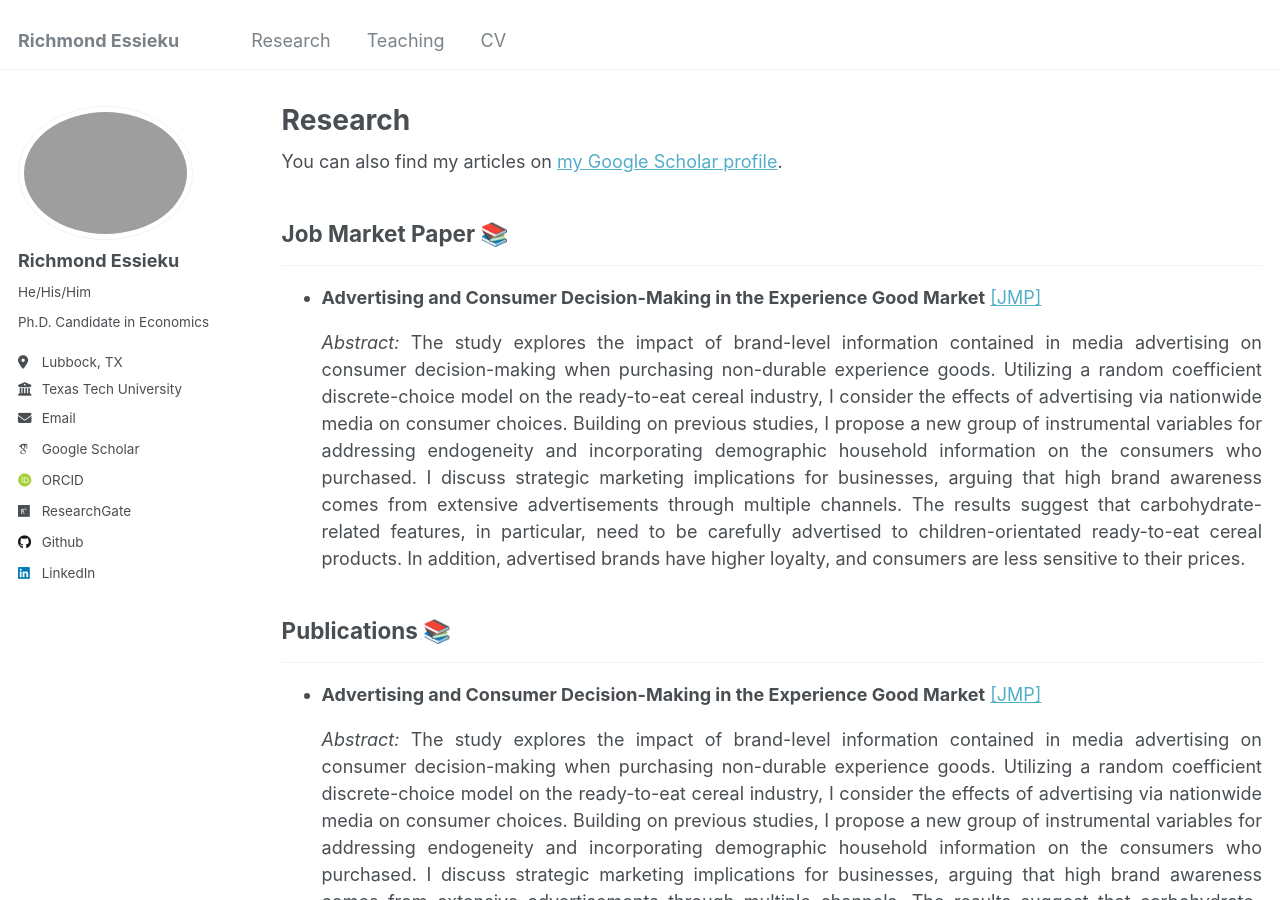
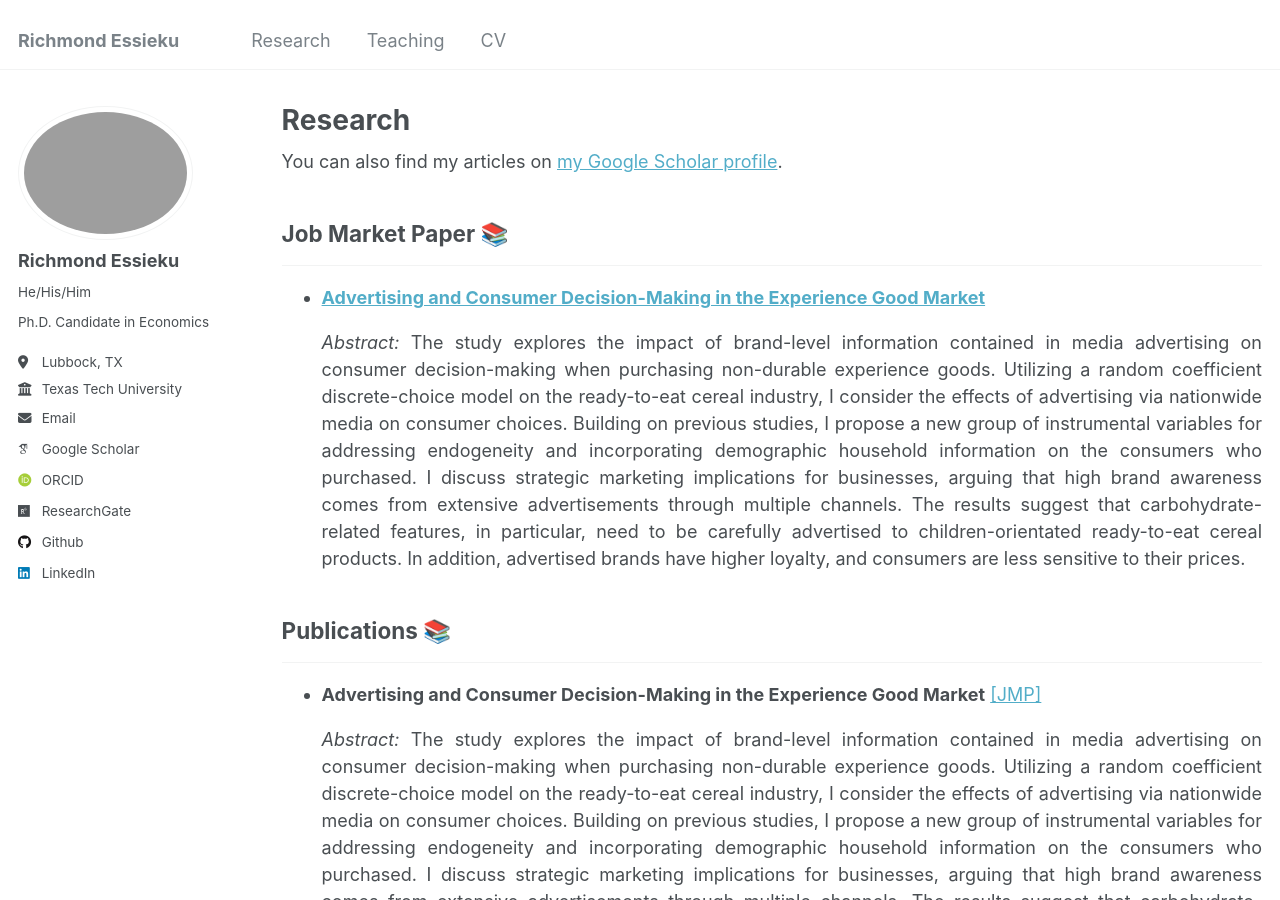
Before and after one commit to essieku/essieku.github.io, a Jekyll site: the page built from _pages/publications.html, in a window 1280 px wide and 900 px high. Built offline with Jekyll 4.4.1, drawn with Linux system fonts in a browser that asks for light colours; some web fonts are replaced.

Commit message:
Update publications.html

```diff
--- a/_pages/publications.html
+++ b/_pages/publications.html
@@ -16,7 +16,7 @@ author_profile: true
   <h2>Job Market Paper &#128218;</h2>
     <hr> <!-- This adds a horizontal line below the heading -->
           <ul>
-            <li><strong>Advertising and Consumer Decision-Making in the Experience Good Market</strong> <a href="https://papers.ssrn.com/sol3/papers.cfm?abstract_id=5099995" target="_blank">[JMP]</a>
+            <li><a href="https://papers.ssrn.com/sol3/papers.cfm?abstract_id=5099995" target="_blank"><strong>Advertising and Consumer Decision-Making in the Experience Good Market</strong> </a>
                 <p align="justify">
                   <i>Abstract:</i> The study explores the impact of brand-level information contained in media advertising on consumer decision-making when purchasing non-durable experience goods. Utilizing a random coefficient discrete-choice model on the ready-to-eat cereal industry, I consider the effects of advertising via nationwide media on consumer choices. Building on previous studies, I propose a new group of instrumental variables for addressing endogeneity and incorporating demographic household information on the consumers who purchased. I discuss strategic marketing implications for businesses, arguing that high brand awareness comes from extensive advertisements through multiple channels. The results suggest that carbohydrate-related features, in particular, need to be carefully advertised to children-orientated ready-to-eat cereal products. In addition, advertised brands have higher loyalty, and consumers are less sensitive to their prices.
                 </p>
```
